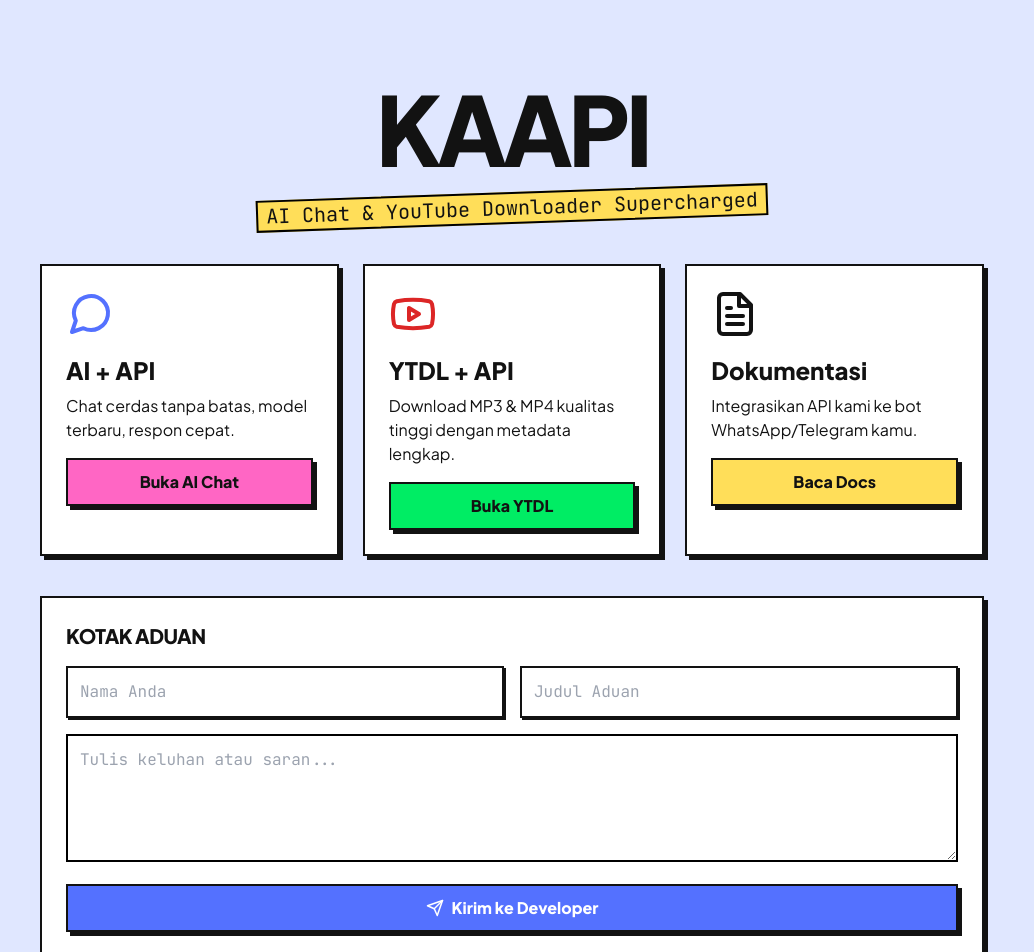
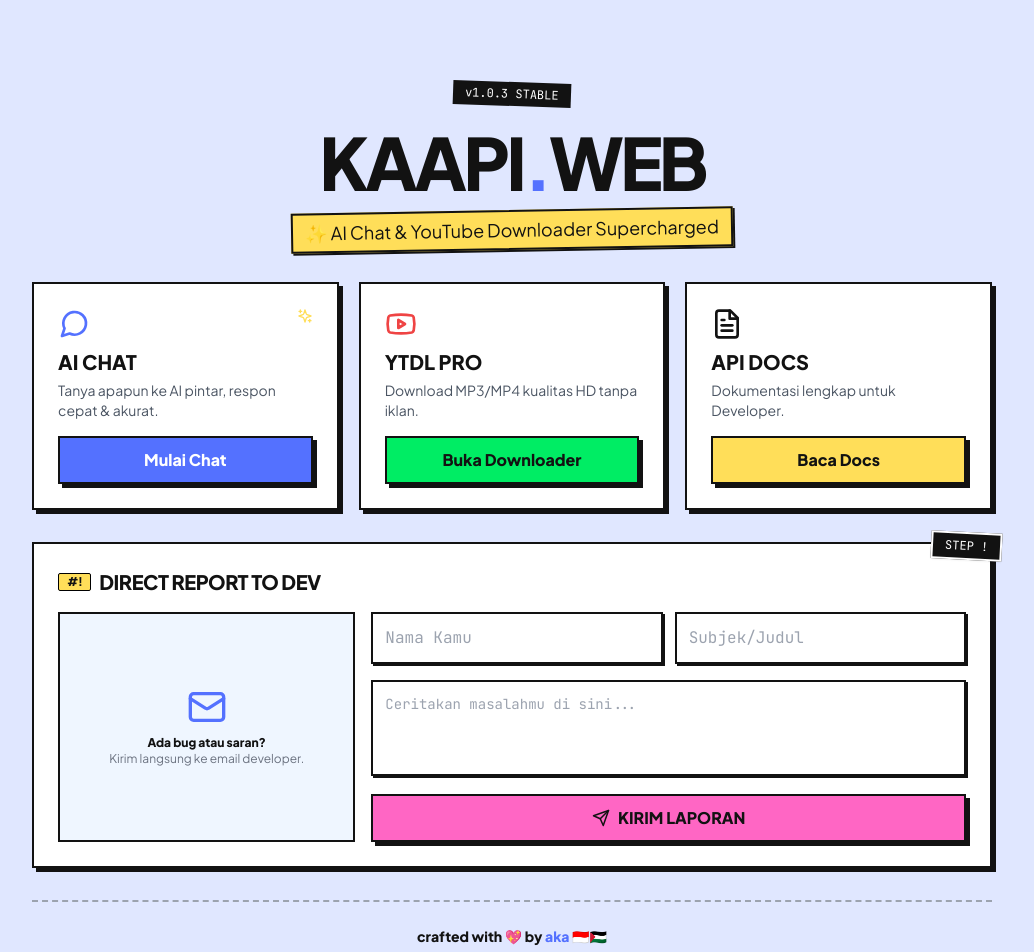
Before and after one commit to akaanakbaik/my-web-api, a React (Vite) app: page / in a window 1280 px wide. Shown: the top 952 px of the page, without its empty margins (128-1162 px from the left). Built offline with nearby package versions, Linux system fonts and the light colour scheme.

Commit message:
Update Home.jsx

```diff
--- a/src/pages/Home.jsx
+++ b/src/pages/Home.jsx
@@ -1,59 +1,110 @@
-import React from 'react';
+import React, { useState } from 'react';
 import { NeoButton, NeoCard, NeoInput } from '../components/NeoUI';
-import { MessageCircle, Youtube, FileText, Send } from 'lucide-react';
+import { MessageCircle, Youtube, FileText, Send, Loader2, Sparkles, Mail } from 'lucide-react';
+import axios from 'axios';
+import toast from 'react-hot-toast';
 
 const Home = () => {
+  const [report, setReport] = useState({ name: '', title: '', content: '' });
+  const [sending, setSending] = useState(false);
+  const API_BASE = "https://apiai.akadev.me";
+
+  const sendReport = async () => {
+    if (!report.name || !report.title || !report.content) {
+      toast.error("Mohon lengkapi semua kolom aduan!");
+      return;
+    }
+    setSending(true);
+    const toastId = toast.loading("Mengirim laporan...");
+
+    try {
+      const res = await axios.post(`${API_BASE}/api/report`, report);
+      if (res.data.status) {
+        toast.success("Laporan terkirim! Terima kasih.", { id: toastId });
+        setReport({ name: '', title: '', content: '' });
+      } else {
+        toast.error(`Gagal: ${res.data.message}`, { id: toastId });
+      }
+    } catch (e) {
+      toast.error("Gagal terhubung ke server.", { id: toastId });
+    } finally {
+      setSending(false);
+    }
+  };
+
   return (
-    <div className="min-h-screen flex flex-col p-4 md:p-10 max-w-5xl mx-auto space-y-10 bg-neo-bg">
-      {/* Header */}
-      <header className="text-center space-y-4 pt-10">
-        <h1 className="text-6xl md:text-8xl font-black uppercase tracking-tighter">KAAPI</h1>
-        <p className="text-xl font-mono bg-neo-yellow inline-block px-2 border-2 border-black transform -rotate-2">
-          AI Chat & YouTube Downloader Supercharged
+    <div className="min-h-screen flex flex-col p-4 md:p-8 max-w-5xl mx-auto space-y-8 animate-slide-up">
+
+      {/* Hero Section Compact */}
+      <header className="text-center space-y-3 pt-6 md:pt-12">
+        <div className="inline-block bg-neo-black text-white px-3 py-1 text-xs font-mono mb-2 rotate-2">v1.0.3 STABLE</div>
+        <h1 className="text-5xl md:text-7xl font-black uppercase tracking-tighter leading-none">
+          KAAPI<span className="text-neo-blue">.</span>WEB
+        </h1>
+        <p className="text-base md:text-lg font-medium bg-neo-yellow inline-block px-3 py-1 border-2 border-neo-black shadow-neo-sm transform -rotate-1">
+          ✨ AI Chat & YouTube Downloader Supercharged
         </p>
       </header>
 
-      {/* Features Grid */}
-      <div className="grid md:grid-cols-3 gap-6">
-        <NeoCard className="hover:bg-blue-50 transition-colors">
-          <MessageCircle size={48} className="mb-4 text-neo-blue" />
-          <h3 className="text-2xl font-bold mb-2">AI + API</h3>
-          <p className="mb-4">Chat cerdas tanpa batas, model terbaru, respon cepat.</p>
-          <NeoButton to="/ai/chat" variant="pink">Buka AI Chat</NeoButton>
+      {/* Grid Menu Responsif (1 col di HP, 3 col di Desktop) */}
+      <div className="grid grid-cols-1 md:grid-cols-3 gap-5">
+        <NeoCard className="bg-white group hover:-translate-y-1 transition-transform">
+            <div className="flex justify-between items-start mb-2">
+              <MessageCircle size={32} className="text-neo-blue group-hover:scale-110 transition-transform" />
+              <Sparkles size={16} className="text-neo-yellow animate-spin-slow" />
+            </div>
+            <h3 className="text-xl font-black mb-1">AI CHAT</h3>
+            <p className="text-sm text-gray-600 mb-4 h-10">Tanya apapun ke AI pintar, respon cepat & akurat.</p>
+            <NeoButton to="/ai/chat" variant="blue" fullWidth>Mulai Chat</NeoButton>
         </NeoCard>
 
-        <NeoCard className="hover:bg-red-50 transition-colors">
-          <Youtube size={48} className="mb-4 text-red-600" />
-          <h3 className="text-2xl font-bold mb-2">YTDL + API</h3>
-          <p className="mb-4">Download MP3 & MP4 kualitas tinggi dengan metadata lengkap.</p>
-          <NeoButton to="/ytdl" variant="green">Buka YTDL</NeoButton>
+        <NeoCard className="bg-white group hover:-translate-y-1 transition-transform">
+            <Youtube size={32} className="text-red-500 mb-2 group-hover:scale-110 transition-transform" />
+            <h3 className="text-xl font-black mb-1">YTDL PRO</h3>
+            <p className="text-sm text-gray-600 mb-4 h-10">Download MP3/MP4 kualitas HD tanpa iklan.</p>
+            <NeoButton to="/ytdl" variant="green" fullWidth>Buka Downloader</NeoButton>
         </NeoCard>
 
-        <NeoCard className="hover:bg-yellow-50 transition-colors">
-          <FileText size={48} className="mb-4" />
-          <h3 className="text-2xl font-bold mb-2">Dokumentasi</h3>
-          <p className="mb-4">Integrasikan API kami ke bot WhatsApp/Telegram kamu.</p>
-          <NeoButton to="/docs" variant="yellow">Baca Docs</NeoButton>
+        <NeoCard className="bg-white group hover:-translate-y-1 transition-transform">
+             <FileText size={32} className="text-neo-black mb-2 group-hover:scale-110 transition-transform" />
+             <h3 className="text-xl font-black mb-1">API DOCS</h3>
+             <p className="text-sm text-gray-600 mb-4 h-10">Dokumentasi lengkap untuk Developer.</p>
+             <NeoButton to="/docs" variant="yellow" fullWidth>Baca Docs</NeoButton>
         </NeoCard>
       </div>
 
-      {/* Aduan Card */}
-      <NeoCard title="Kotak Aduan" className="bg-gray-50">
-        <div className="grid md:grid-cols-2 gap-4">
-          <NeoInput placeholder="Nama Anda" />
-          <NeoInput placeholder="Judul Aduan" />
+      {/* Form Aduan Compact */}
+      <NeoCard title="Direct Report to Dev" className="bg-white" step="!">
+        <div className="flex flex-col md:flex-row gap-4">
+          <div className="w-full md:w-1/3 space-y-2">
+            <div className="bg-blue-50 p-4 border-2 border-neo-black h-full flex flex-col justify-center items-center text-center">
+              <Mail size={40} className="text-neo-blue mb-2" />
+              <p className="text-xs font-bold">Ada bug atau saran?</p>
+              <p className="text-xs text-gray-500">Kirim langsung ke email developer.</p>
+            </div>
+          </div>
+          <div className="w-full md:w-2/3">
+            <div className="grid grid-cols-2 gap-3">
+              <NeoInput placeholder="Nama Kamu" value={report.name} onChange={e => setReport({...report, name: e.target.value})} />
+              <NeoInput placeholder="Subjek/Judul" value={report.title} onChange={e => setReport({...report, title: e.target.value})} />
+            </div>
+            <textarea
+              className="w-full p-3 text-sm border-2 border-neo-black shadow-neo-sm h-24 font-mono mb-3 focus:outline-none focus:bg-yellow-50 resize-none"
+              placeholder="Ceritakan masalahmu di sini..."
+              value={report.content}
+              onChange={e => setReport({...report, content: e.target.value})}
+            ></textarea>
+            <NeoButton onClick={sendReport} variant="pink" fullWidth disabled={sending}>
+              {sending ? <Loader2 className="animate-spin" size={18} /> : <><Send size={18} /> KIRIM LAPORAN</>}
+            </NeoButton>
+          </div>
         </div>
-        <textarea
-          className="w-full p-3 border-2 border-black shadow-hard-sm h-32 font-mono mb-4 focus:outline-none"
-          placeholder="Tulis keluhan atau saran..."
-        ></textarea>
-        <NeoButton variant="blue" className="w-full">
-          <Send size={18} /> Kirim ke Developer
-        </NeoButton>
       </NeoCard>
 
-      <footer className="text-center font-bold border-t-2 border-black pt-6 pb-10">
-        crafted by aka 🇮🇩🇵🇸
+      <footer className="text-center py-6 border-t-2 border-dashed border-gray-400">
+        <p className="font-bold text-sm">
+          crafted with 💖 by <span className="text-neo-blue">aka</span> 🇮🇩🇵🇸
+        </p>
       </footer>
     </div>
   );
```
